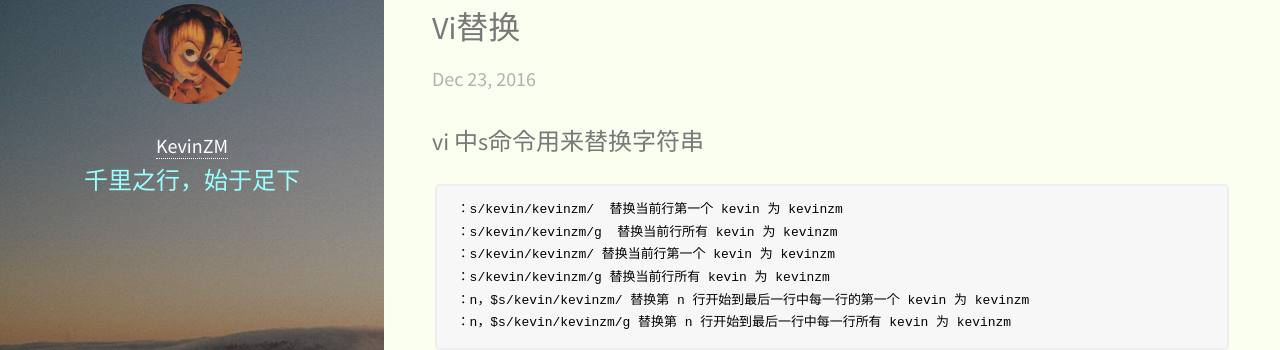
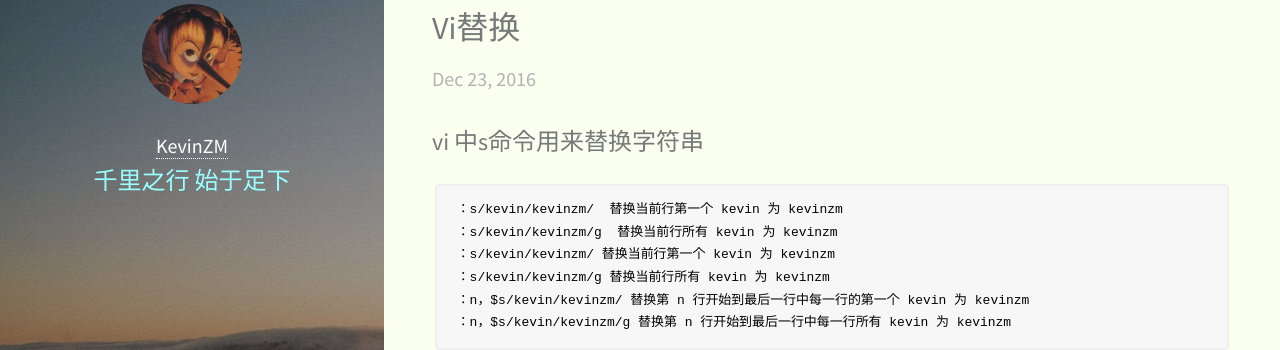
Before and after one commit to KevinZM/kevinzmmmmm.github.io, a Jekyll site: the page built from index.html, in a window 1280 px wide. Shown: the part 92-442 px from the top of the page. Built offline with Jekyll 4.4.1, drawn with Linux system fonts in a browser that asks for light colours.

Commit message:
去掉逗号

```diff
--- a/_layouts/default.html
+++ b/_layouts/default.html
@@ -25,7 +25,7 @@
       <header id="header">
           <a href="/" class="image avatar"><img src="/images/avatar.jpg" alt="" /></a>
           <h1><strong><a href="/">KevinZM</a></strong></h1>
-          <h2><font color="#99FFFF">千里之行，始于足下</font></h2>
+          <h2><font color="#99FFFF">千里之行 始于足下</font></h2>
       </header>
 
 
```
